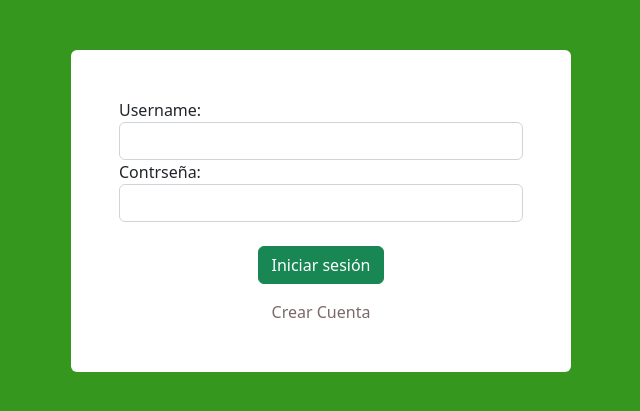
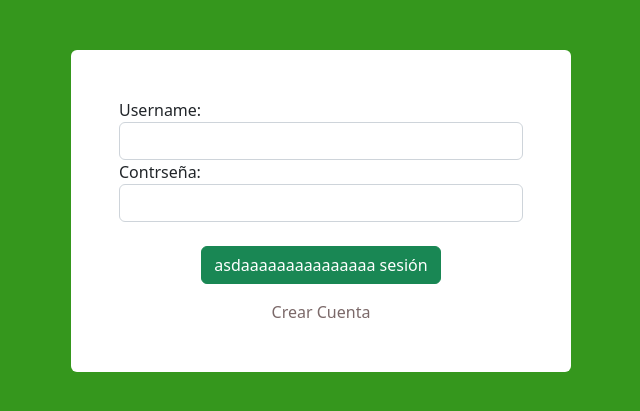
Before and after one commit to raulaloisy2/app-django, a Django app: page /auth/login/ in a window 1280 px wide. Shown: the top 411 px of the page, without its empty margins (319-959 px from the left). Run offline with Django 4.2, Linux system fonts and the light colour scheme.

Commit message:
Prueba COMMIT

```diff
--- a/users/templates/users/login.html
+++ b/users/templates/users/login.html
@@ -29,7 +29,7 @@ crossorigin="anonymous"/>
                           {%endfor%}{% endif%}
                         {{form.as_div}}{% csrf_token %}
                         <div class= "col-auto mt-4 text-center" >
-                            <button class="btn btn-success">Iniciar sesión</button>
+                            <button class="btn btn-success">asdaaaaaaaaaaaaaaa sesión</button>
                         </div>
                         <div class="col-auto  mt-3 text-center">
                             <a href="#">Crear Cuenta</a>
```
